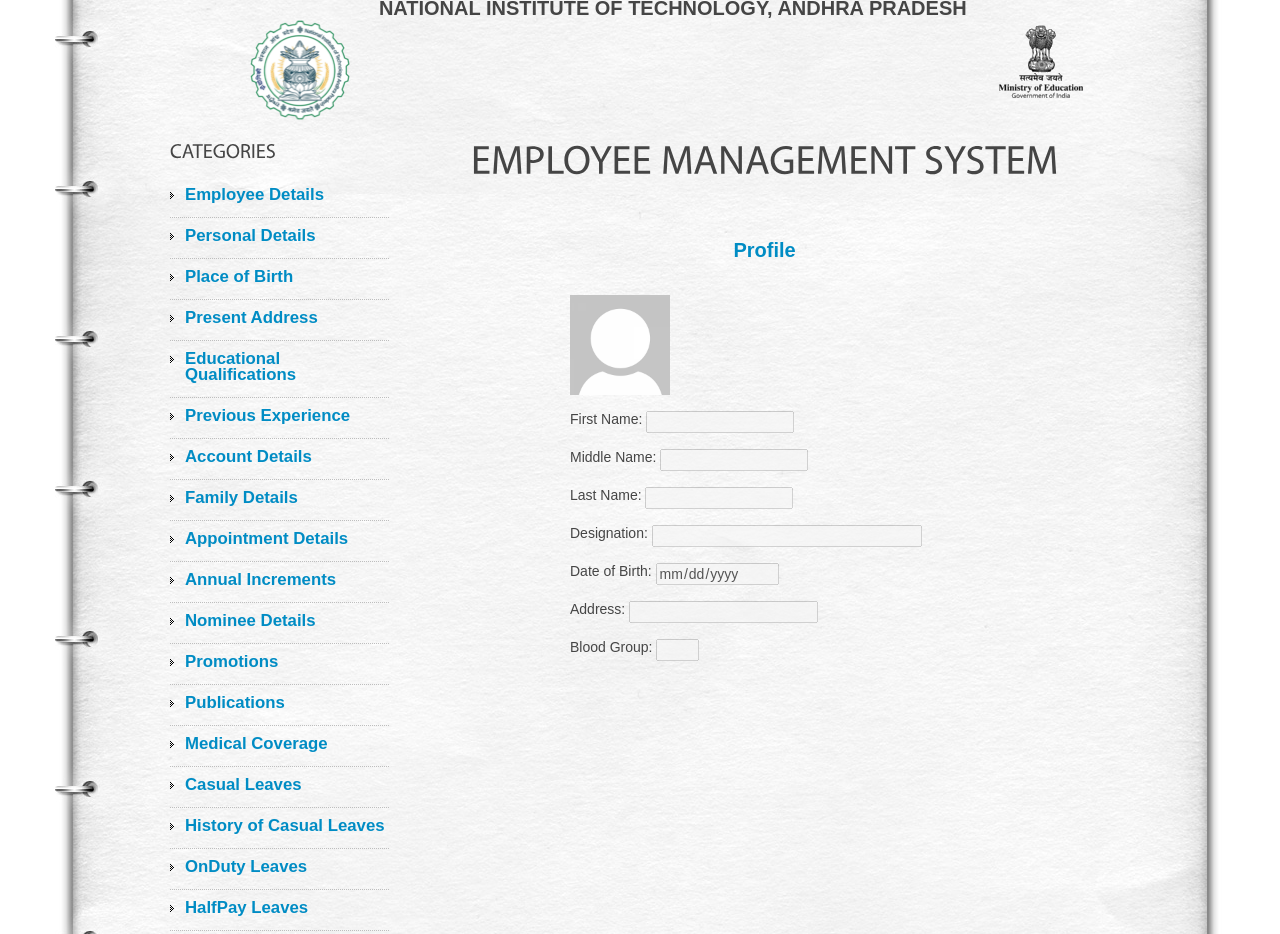
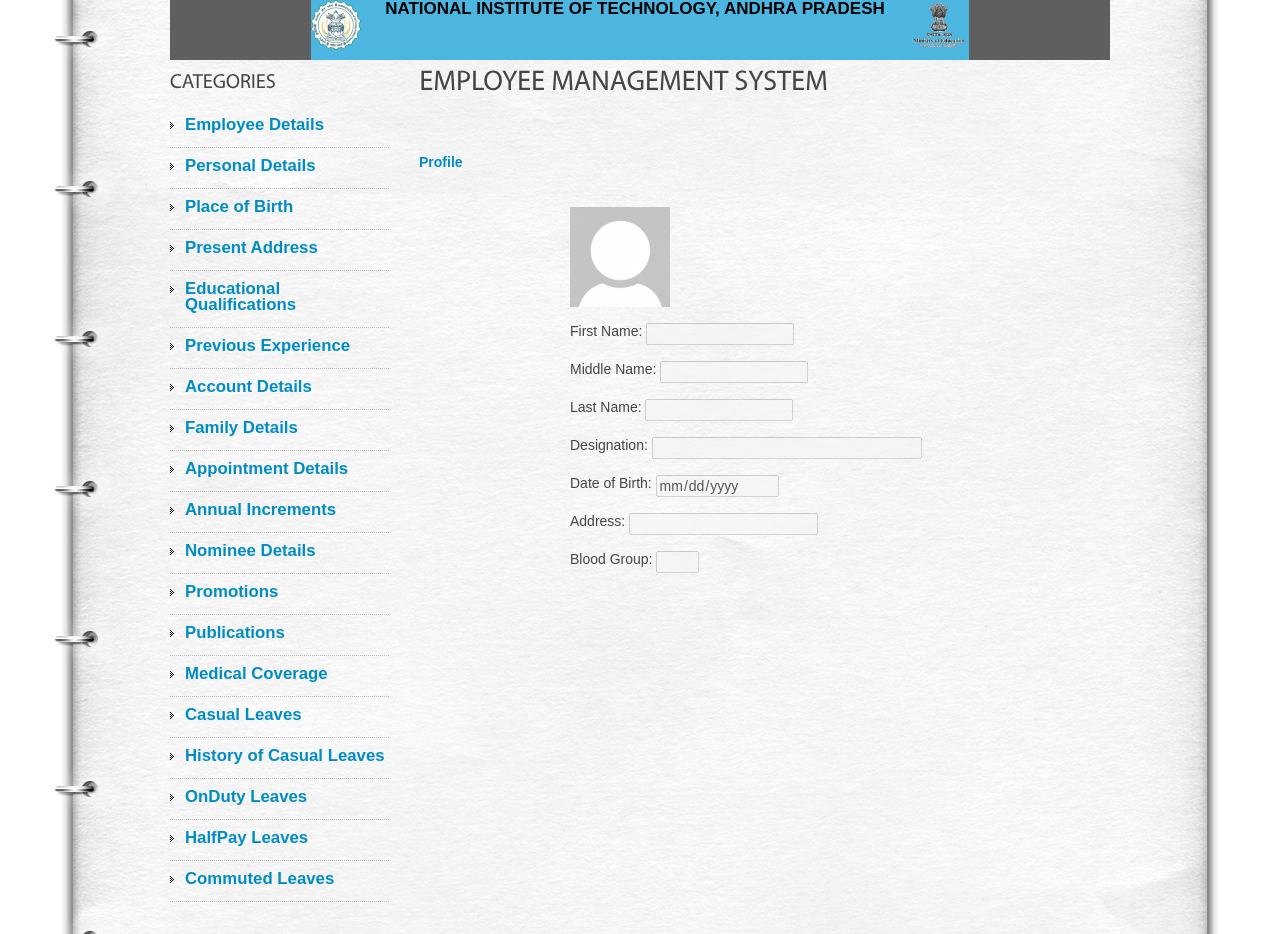
Before and after one commit to lahari-challa/dbmsProject, a plain HTML site: page index.html in a window 1280 px wide. Shown: the top 934 px of the page. Drawn offline with Linux system fonts and the light colour scheme.

Commit message:
changed title style

```diff
--- a/css/style.css
+++ b/css/style.css
@@ -1,10 +1,5 @@
-article, aside, audio, canvas, command, datalist, details, embed, figcaption, figure, footer, header, hgroup, keygen, meter, nav, output, progress, section, source, video {
-	display:block;
-}
-mark, rp, rt, ruby, summary, time {
-	display:inline;
-}
 body {
+	width:100%;
 	background:#fff;
 	font-family:Arial, Helvetica, sans-serif;
 	font-size:100%;
@@ -311,21 +306,40 @@
 a {
 	outline:none;
 }
-.heading {
-    font-size: 20px;
-    text-align: center;
-	font-weight: bold;
+.head{
+
+  background-color: #5f5f5f;
+  text-align: center;
 }
 
+.inner{
+	width:70%;
+    margin:auto;
+    background-color: #4db6e0;
+
+}
+
+.h{
+	font-size:17px;
+	color:black;
+	height:100%;
+	vertical-align:middle;
+	text-align: center;
+	font-weight: bold;
+	border-style:dotted;
+	border-color:blue;
+}
 .logo2 {
-    width: 100px;
-    height: 100px;
-    margin: 20px 25px 10px 80px;
+    width: 50px;
+    height: 50px;
+    margin-top: 0px;
+    margin-right:20px;
 }
 .logo1 {
-    width: 100px;
-    height: 100px;
-    margin: 20px 15px 10px 20px;
+    width: 60px;
+    height: 60px;
+    margin-top: 0px;
+    margin-left:20px;
 }
 @media (max-width: 1000px) {
     .heading {
--- a/index.html
+++ b/index.html
@@ -26,10 +26,12 @@
   <div class="wrap">
 
     <div class="container">
-      <div>
-        <span><img class="logo2" src="./images/logo2.png"></span>
-        <span class="heading">NATIONAL INSTITUTE OF TECHNOLOGY, ANDHRA PRADESH</span>
-        <span><img class="logo1" src="./images/logo1.png"></span>
+      <div class="head">
+        <div class="inner">
+          <span><img class="logo2" src="./images/logo2.png"></span>
+          <span class="h">NATIONAL INSTITUTE OF TECHNOLOGY, ANDHRA PRADESH</span>
+          <span><img class="logo1" src="./images/logo1.png"></span>
+        </div>
       </div>
       <aside>
         <h3>Categories</h3>
```
